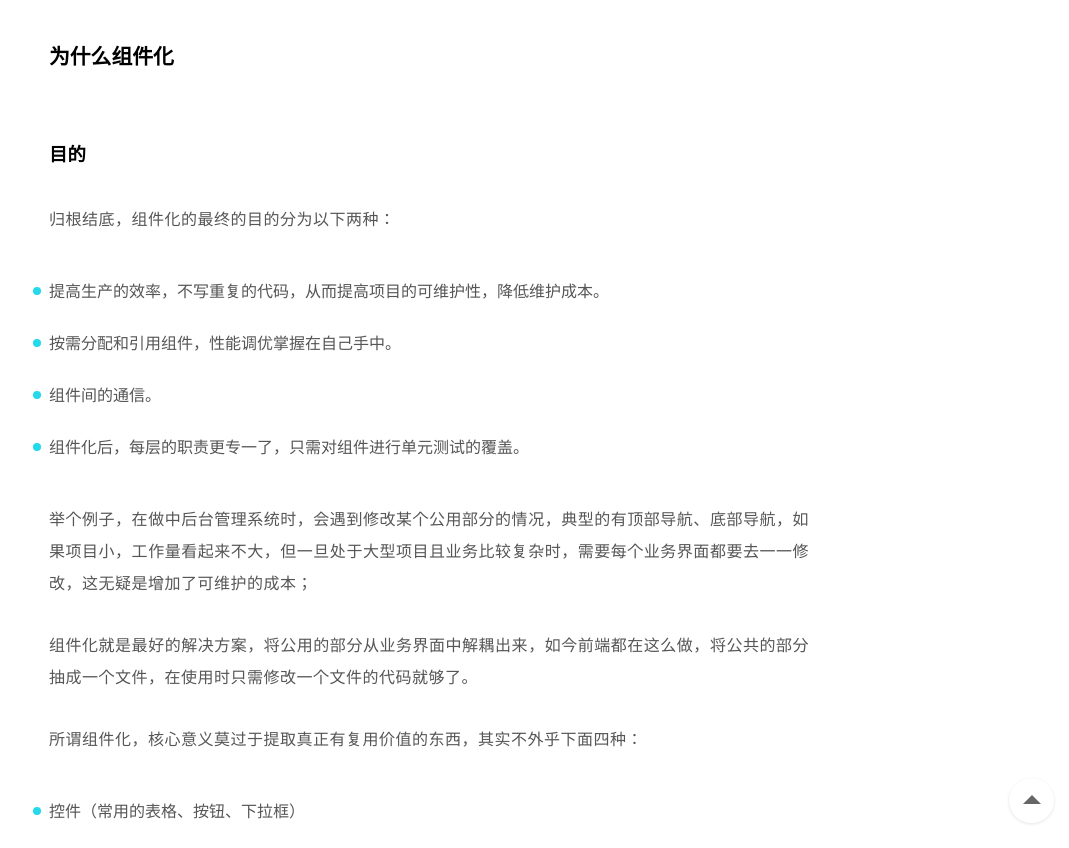
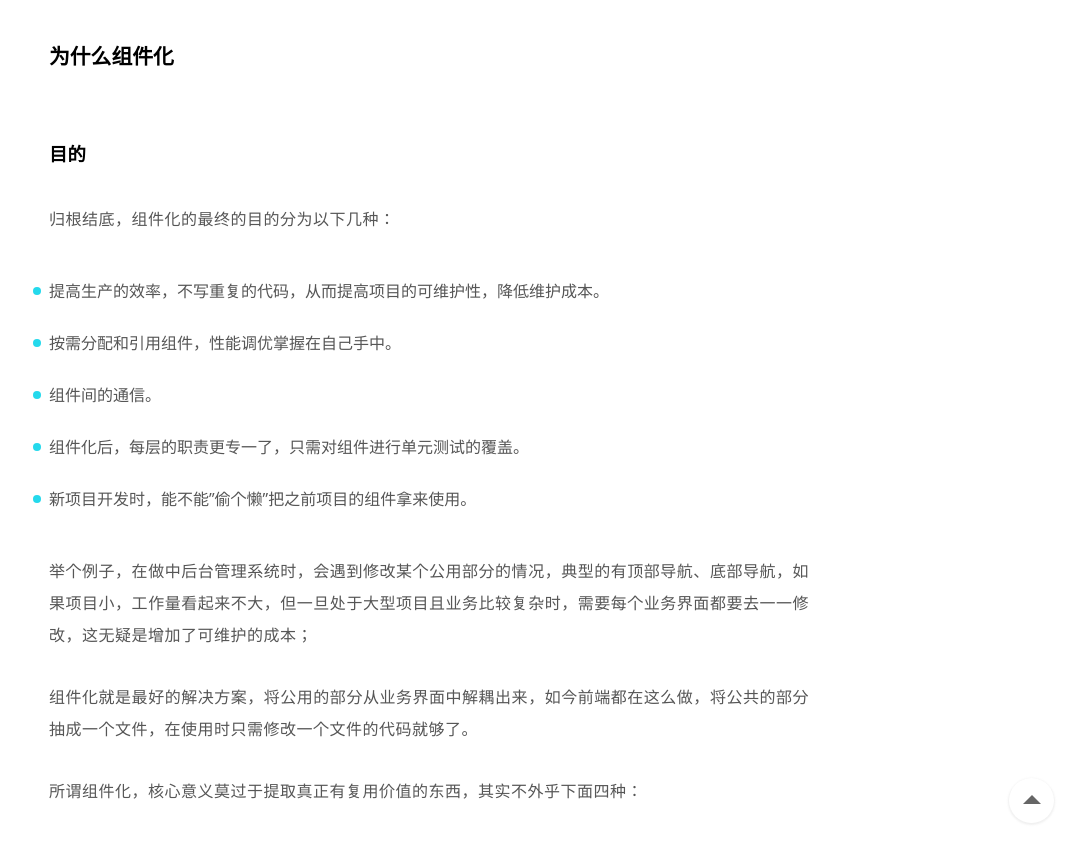
Before and after one commit to Haonancx/Haonancx.github.io, a Jekyll site: the page built from _posts/2017-6-1-Talk-about-component-architecture.markdown, in a window 1280 px wide and 900 px high, scrolled down 3018 px, cut to the strip 52-900 px from the top of the window. Shown: the whole strip, without its empty margins (211-1280 px from the left). Built offline with Jekyll 4.4.1, drawn with Linux system fonts in a browser that asks for light colours; nearby versions of some CDN libraries; Markdown is read by kramdown in place of the engine named in the settings; comment, search, counter and statistics services are not loaded.

Commit message:
文章整理

```diff
--- a/_posts/2017-6-1-Talk-about-component-architecture.markdown
+++ b/_posts/2017-6-1-Talk-about-component-architecture.markdown
@@ -62,12 +62,13 @@ tags: 随笔 架构 浅谈前端
 
 #### 目的
 
-归根结底，组件化的最终的目的分为以下两种：
+归根结底，组件化的最终的目的分为以下几种：
 
 - 提高生产的效率，不写重复的代码，从而提高项目的可维护性，降低维护成本。
 - 按需分配和引用组件，性能调优掌握在自己手中。
 - 组件间的通信。
 - 组件化后，每层的职责更专一了，只需对组件进行单元测试的覆盖。
+- 新项目开发时，能不能"偷个懒"把之前项目的组件拿来使用。
 
 举个例子，在做中后台管理系统时，会遇到修改某个公用部分的情况，典型的有顶部导航、底部导航，如果项目小，工作量看起来不大，但一旦处于大型项目且业务比较复杂时，需要每个业务界面都要去一一修改，这无疑是增加了可维护的成本；
 
```
